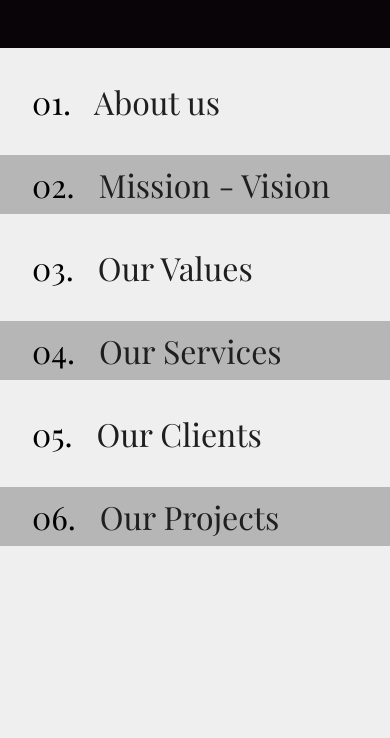
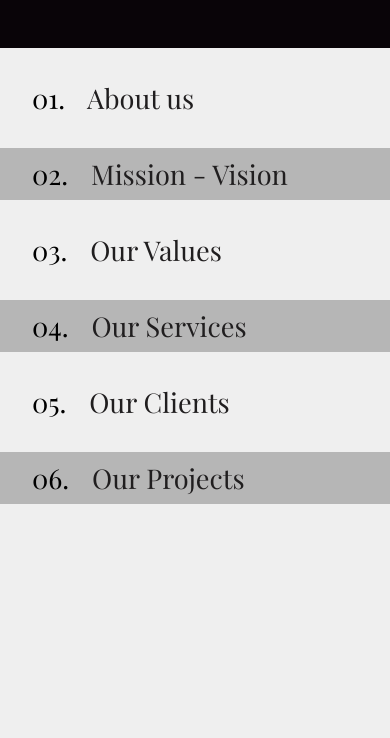
Before and after one commit to muhammedalamri30/pop-agancy, a plain HTML site: page index.html in a window 390 px wide. Shown: the part 716-1454 px from the top of the page. Drawn offline with nearby package versions, Linux system fonts and the light colour scheme; a web font is replaced by a local one.

Commit message:
edit font size

```diff
--- a/style.css
+++ b/style.css
@@ -127,7 +127,7 @@ header {
 }
 @media (max-width: 767px) {
   .nav-list a {
-    font-size: 2rem !important;
+    font-size: 1.7rem !important;
   }
 }
 .nav-list a span {
```
